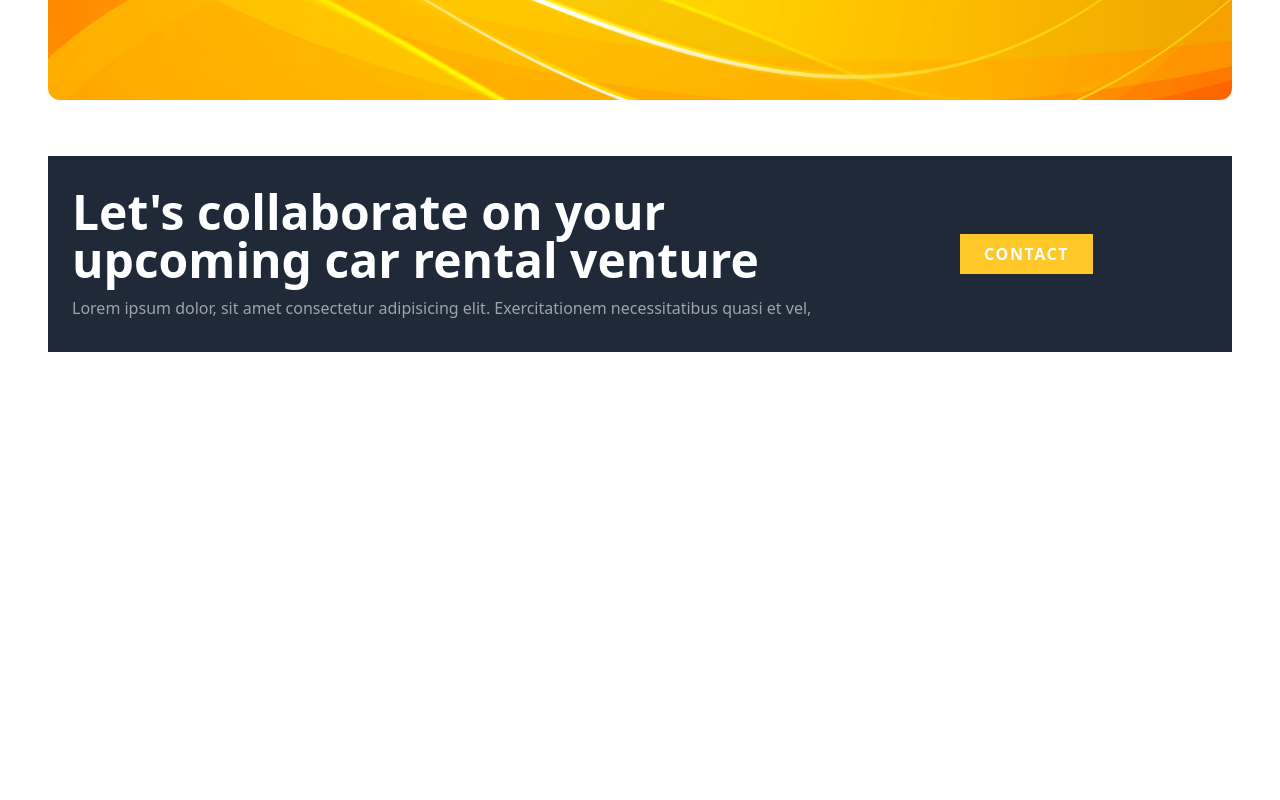
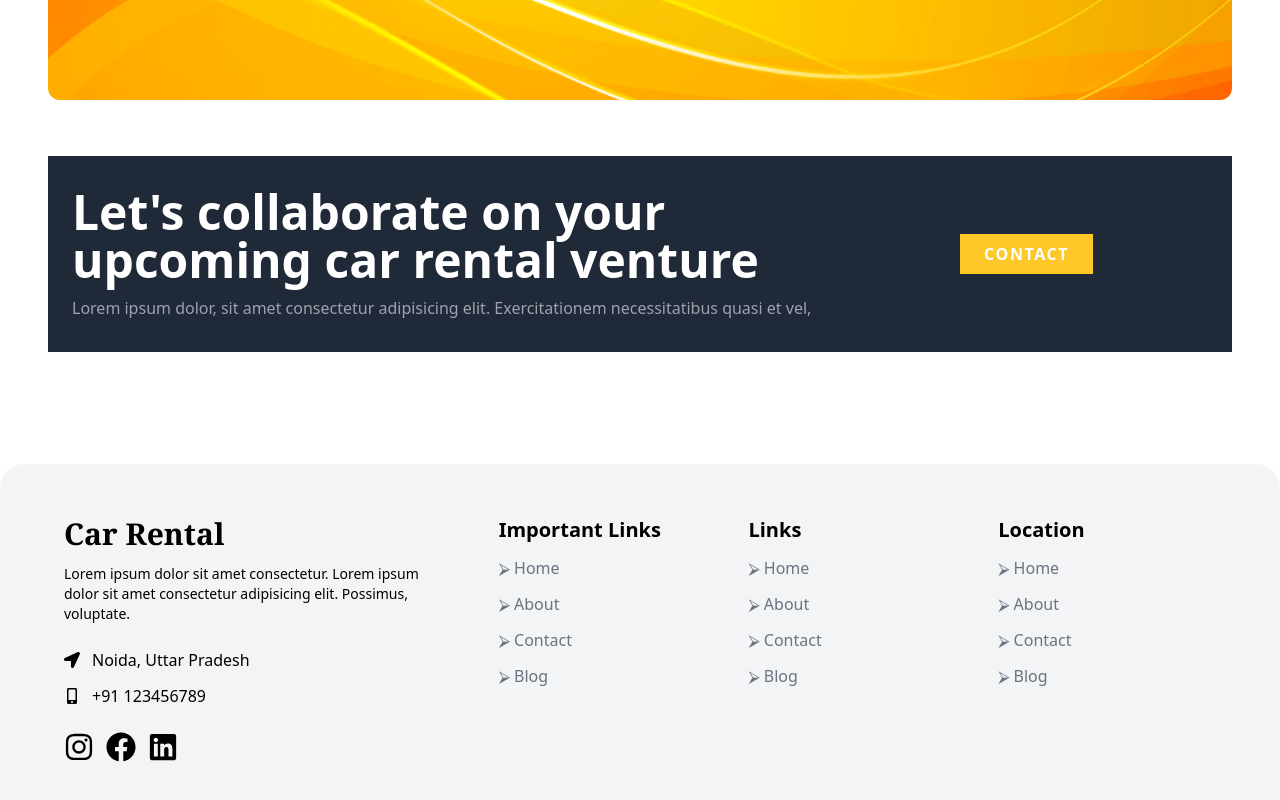
Before and after one commit to MenatallaGomaa/DriveEase, a React (Vite) app: page / in a window 1280 px wide. Shown: the part 3316-4116 px from the top of the page. Before the commit the page ends 3724 px from the top, so only its background shows below. Built offline with nearby package versions, Linux system fonts and the light colour scheme.

Commit message:
Footer is styled

```diff
--- a/src/App.jsx
+++ b/src/App.jsx
@@ -11,6 +11,7 @@
 import Testimonial from "./components/Testimonial/Testimonial";
 import AppStoreBanner from "./components/AppStoreBanner/AppStoreBanner";
 import Contact from "./components/Contact/Contact";
+import Footer from "./components/Footer/Footer";
 
 const App = () => {
   // dark mode start
@@ -51,6 +52,7 @@
       <Testimonial />
       <AppStoreBanner />
       <Contact />
+      <Footer />
     </div>
   );
 };
--- /dev/null
+++ b/src/components/Footer/Footer.jsx
@@ -0,0 +1,119 @@
+import React from "react";
+import {
+  FaFacebook,
+  FaInstagram,
+  FaLinkedin,
+  FaLocationArrow,
+  FaMobileAlt,
+} from "react-icons/fa";
+
+const FooterLinks = [
+  {
+    title: "Home",
+    link: "/#",
+  },
+  {
+    title: "About",
+    link: "/#about",
+  },
+  {
+    title: "Contact",
+    link: "/#contact",
+  },
+  {
+    title: "Blog",
+    link: "/#blog",
+  },
+];
+const Footer = () => {
+  return (
+    <div className="bg-gray-100 dark:bg-dark mt-14 rounded-t-3xl">
+      <section className="container">
+        <div className=" grid md:grid-cols-3 py-5">
+          {/* company Details */}
+          <div className=" py-8 px-4 ">
+            <h1 className="sm:text-3xl text-xl font-bold sm:text-left text-justify mb-3 flex items-center gap-3 font-serif">
+              Car Rental
+            </h1>
+            <p className="text-sm">
+              Lorem ipsum dolor sit amet consectetur. Lorem ipsum dolor sit amet
+              consectetur adipisicing elit. Possimus, voluptate.{" "}
+            </p>
+            <br />
+            <div className="flex items-center gap-3">
+              <FaLocationArrow />
+              <p>Noida, Uttar Pradesh</p>
+            </div>
+            <div className="flex items-center gap-3 mt-3">
+              <FaMobileAlt />
+              <p>+91 123456789</p>
+            </div>
+            {/* Social Handle */}
+            <div className="flex items-center gap-3 mt-6">
+              <a href="#">
+                <FaInstagram className="text-3xl hover:text-primary duration-300" />
+              </a>
+              <a href="#">
+                <FaFacebook className="text-3xl hover:text-primary duration-300" />
+              </a>
+              <a href="#">
+                <FaLinkedin className="text-3xl hover:text-primary duration-300" />
+              </a>
+            </div>
+          </div>
+          {/* Links */}
+          <div className="grid grid-cols-2 sm:grid-cols-3 col-span-2 md:pl-10 ">
+            <div className="">
+              <div className="py-8 px-4 ">
+                <h1 className="sm:text-xl text-xl font-bold sm:text-left text-justify mb-3">
+                  Important Links
+                </h1>
+                <ul className={`flex flex-col gap-3`}>
+                  {FooterLinks.map((link) => (
+                    <li className="cursor-pointer hover:translate-x-1 duration-300 hover:!text-primary space-x-1 text-gray-500 dark:text-gray-200">
+                      <span>&#11162;</span>
+                      <span>{link.title}</span>
+                    </li>
+                  ))}
+                </ul>
+              </div>
+            </div>
+            <div className="">
+              <div className="py-8 px-4 ">
+                <h1 className="sm:text-xl text-xl font-bold sm:text-left text-justify mb-3">
+                  Links
+                </h1>
+                <ul className="flex flex-col gap-3">
+                  {FooterLinks.map((link) => (
+                    <li className="cursor-pointer hover:translate-x-1 duration-300 hover:!text-primary space-x-1 text-gray-500 dark:text-gray-200">
+                      <span>&#11162;</span>
+                      <span>{link.title}</span>
+                    </li>
+                  ))}
+                </ul>
+              </div>
+            </div>
+            <div className="">
+              <div className="py-8 px-4 ">
+                <h1 className="sm:text-xl text-xl font-bold sm:text-left text-justify mb-3">
+                  Location
+                </h1>
+                {/* <ul className="list-disc list-inside"> */}
+                <ul className="flex flex-col gap-3">
+                  {FooterLinks.map((link) => (
+                    <li className="cursor-pointer hover:translate-x-1 duration-300 hover:!text-primary space-x-1 text-gray-500 dark:text-gray-200">
+                      <span>&#11162;</span>
+                      <span>{link.title}</span>
+                    </li>
+                  ))}
+                </ul>
+              </div>
+            </div>
+          </div>
+        </div>
+      </section>
+    </div>
+  );
+};
+
+export default Footer;
```
